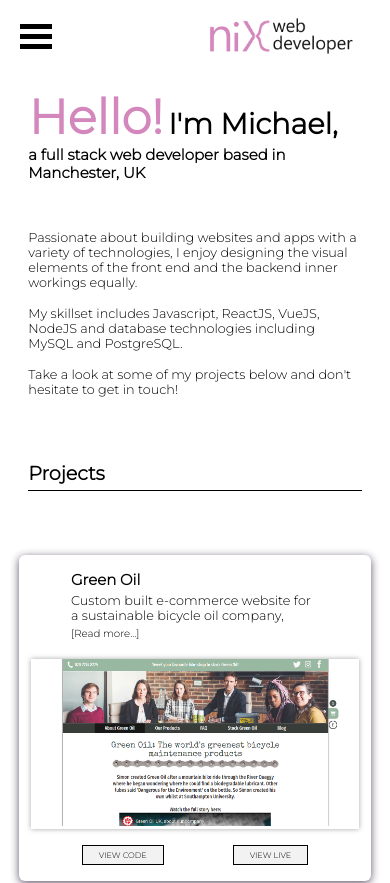
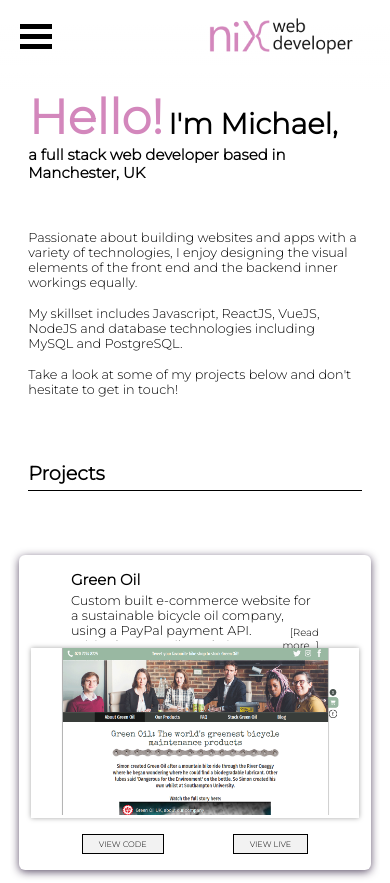
Before and after one commit to TrellixVulnTeam/vanilla_js_portfolio_9009, a website: page dist/index.html in a window 390 px wide. Shown: the top 883 px of the page. Drawn offline with Linux system fonts and the light colour scheme.

Commit message:
Moved 'read more' element from .description to .project-description

```diff
--- a/src/scss/index.scss
+++ b/src/scss/index.scss
@@ -459,6 +459,19 @@ body {
         outline: 10px solid rgba(255,255,255,0);
         transition: background-color 600ms ease, outline 500ms ease;
 
+        &::after {
+            position: absolute;
+            content: '[Read more...]';
+            text-align: right;
+            bottom: 0;
+            padding-top: 0.2em;
+            right: 0;
+            width: 16%;
+            height: 1.3rem;
+            font-size: 0.8em;
+            background: white;
+        }
+
         & > div {
             margin-top: 0.25rem;
             margin-bottom: 0.5rem;
@@ -471,19 +484,6 @@ body {
             padding-bottom: 1rem;
             position: relative;
             height: 3.7rem;
-
-            &::after {
-                position: absolute;
-                content: '[Read more...]';
-                text-align: left;
-                top: 2.5rem;
-                padding-top: 0.2em;
-                left: 0;
-                width: 100%;
-                height: 1.5rem;
-                font-size: 0.8em;
-                background: white;
-            }
 
             & ~ div {
                 width: 80%;
@@ -514,6 +514,10 @@ body {
             width: calc(100% - 2rem);
             margin: 1.5rem auto;
 
+            &::after {
+                display: none;
+            }
+
             & + .image-container {
                 margin-top: 7.5rem;
                 opacity: 0.05;
@@ -533,10 +537,6 @@ body {
                 height: 70%;
                 overflow-y: auto;
                 transition: margin-top 600ms ease-in-out;
-
-                &::after {
-                    display: none;
-                }
 
                 p {
                     margin-top: 0.5rem;
@@ -808,6 +808,12 @@ body {
             }
 
             .project-description {
+                height: 4.8rem;
+
+                &::after {
+                    width: 25%;
+                    bottom: 0.2rem;
+                }
 
                 &:hover {
                     margin: 0;
```
Also changed, not shown: dist/index.css.
